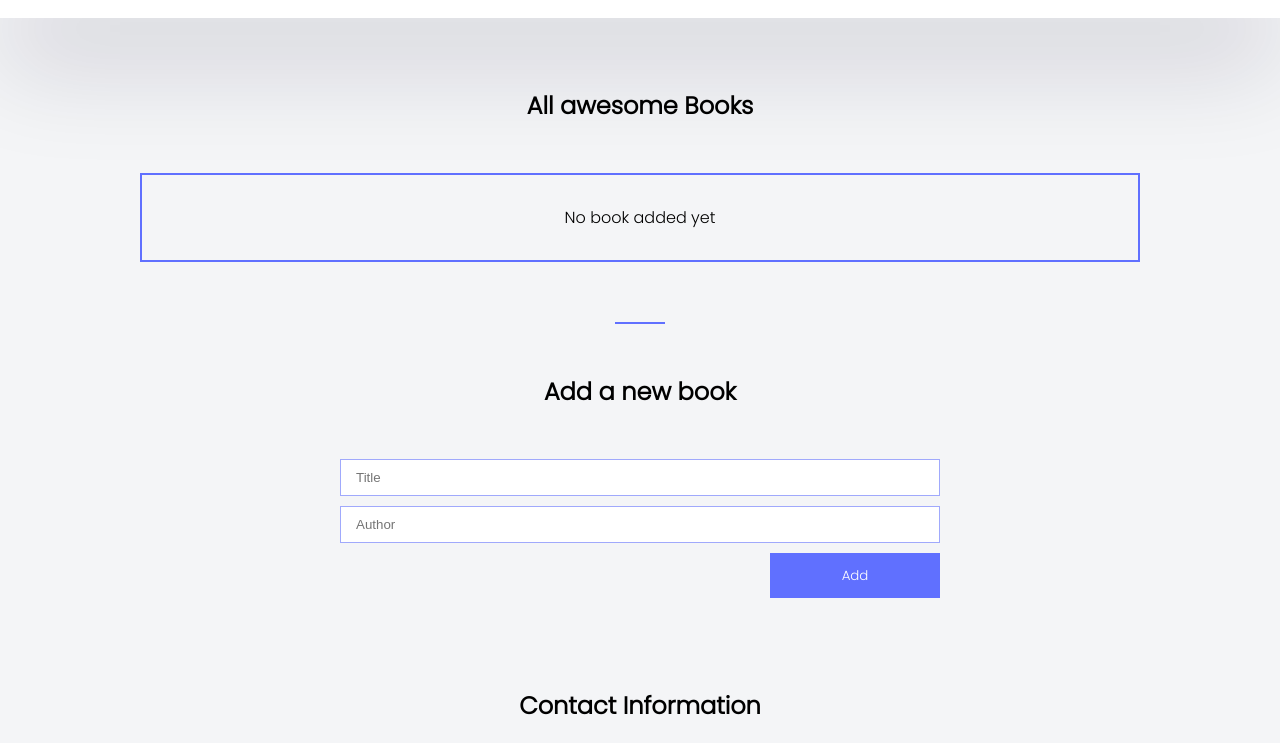
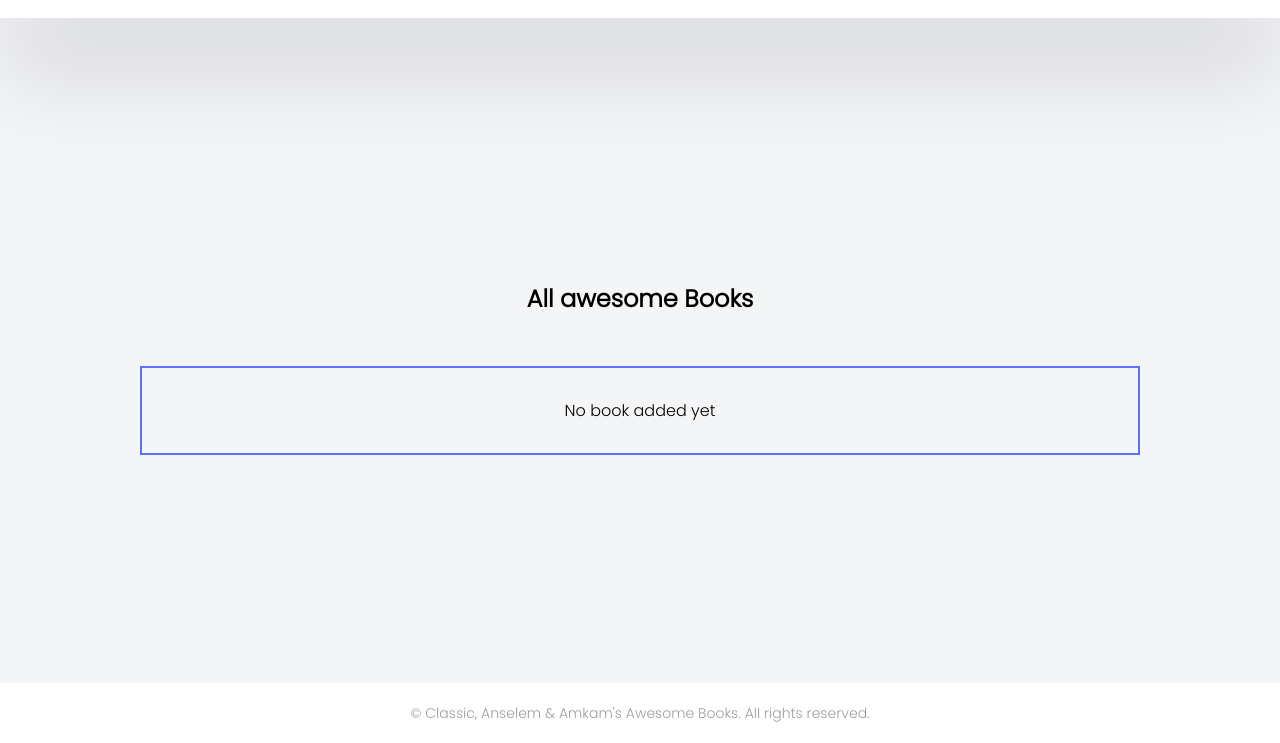
Before and after one commit to AnselemOdims/Awesome-Books, a website with bundled scripts: page index.html in a window 1280 px wide. Shown: the part 57-800 px from the top of the page. Built offline with nearby package versions, Linux system fonts and the light colour scheme.

Commit message:
Add styles for different sections on active

```diff
--- a/index.html
+++ b/index.html
@@ -15,15 +15,15 @@
           <p>Awesome Books</p>
         </div>
         <ul>
-          <li><a href="#" class="active">Lists</a></li>
-          <li><a href="#">Add New</a></li>
-          <li><a href="#">Contact</a></li>
+          <li><a href="#" class="active" data-content="#books">Lists</a></li>
+          <li><a href="#" data-content="#add-book">Add New</a></li>
+          <li><a href="#" data-content="#contact">Contact</a></li>
         </ul>
       </nav>
     </header>
     <main>
       <!-- View all books -->
-      <section class="books">
+      <section class="books active" id="books">
         <h2>All awesome Books</h2>
         <div class="legend">
           <p id="no-data"></p>
@@ -32,8 +32,7 @@
       </section>
 
       <!-- Add new book -->
-      <section class="books">
-        <hr class="line" />
+      <section class="books" id="add-book">
         <h2>Add a new book</h2>
         <form>
           <div class="form-controls">
@@ -50,7 +49,7 @@
       </section>
 
       <!-- Contact details -->
-      <section class="books">
+      <section class="books" id="contact">
         <h2>Contact Information</h2>
         <div class="contact-info">
           <p>Do have any questions or you just want to say "Hello"?</p>
@@ -65,7 +64,10 @@
               <a href="mailto:amaduskamara@gmail.com">amaduskamara@gmail.com</a>
             </li>
             <li>Phone Numbers: <b>+2347013703549</b> || <b>+23276716997</b></li>
-            <li>Our Addresses: <b>Lagos, Nigeria.</b> || <b>Freetown, Sierra Leone.</b></li>
+            <li>
+              Our Addresses: <b>Lagos, Nigeria.</b> ||
+              <b>Freetown, Sierra Leone.</b>
+            </li>
           </ul>
         </div>
       </section>
--- a/main.css
+++ b/main.css
@@ -26,6 +26,10 @@ a {
 }
 
 /* Header Styles */
+header {
+  height: 60px;
+}
+
 header nav {
   display: flex;
   justify-content: space-between;
@@ -68,22 +72,22 @@ main {
 
 /* Books Styles */
 .books {
-  padding: 20px 20px;
+  padding: 0 20px;
+  display: none;
+  height: calc(100vh - 120px);
+}
+
+.books.active {
+  display: flex;
+  flex-direction: column;
+  justify-content: center;
+  align-items: center;
 }
 
 .books h2,
 .books p {
   text-align: center;
   margin: 10px 0;
-}
-
-/* Line */
-.line {
-  width: 50px;
-  height: 2px;
-  margin: auto;
-  border: none;
-  background: #6070ff;
 }
 
 /* Form Styles */
@@ -145,6 +149,7 @@ form {
 .legend {
   border: solid 2px #6070ff;
   padding: 20px;
+  width: 100%;
   max-width: 1000px;
   margin: 0 auto;
 }
@@ -194,10 +199,6 @@ form .error {
   font-size: 12px;
 }
 
-.books:nth-of-type(2) {
-  margin-top: 20px;
-}
-
 .books h2 {
   margin: 50px 0;
 }
@@ -205,17 +206,16 @@ form .error {
 /* Contact section */
 
 .books:nth-of-type(3) {
-  display: flex;
   flex-direction: column;
   align-items: center;
 }
 
+.books:nth-of-type(3) h2 {
+  margin: 10px 0;
+}
+
 .books:nth-of-type(3) .contact-info {
   width: 70%;
-}
-
-.books:nth-of-type(3) .contact-info p: {
-
 }
 
 .books:nth-of-type(3) .contact-details {
@@ -226,7 +226,7 @@ form .error {
   padding: 6px 0;
 }
 
-.books:nth-of-type(3) .contact-details ul li a{
+.books:nth-of-type(3) .contact-details ul li a {
   text-decoration: underline;
   font-weight: bold;
 }
@@ -234,10 +234,10 @@ form .error {
 /* Footer styles */
 footer {
   width: 100%;
+  height: 60px;
+  line-height: 60px;
   background-color: #fff;
   text-align: center;
-  padding: 30px;
-  margin-top: 50px;
 }
 
 footer p {
```
